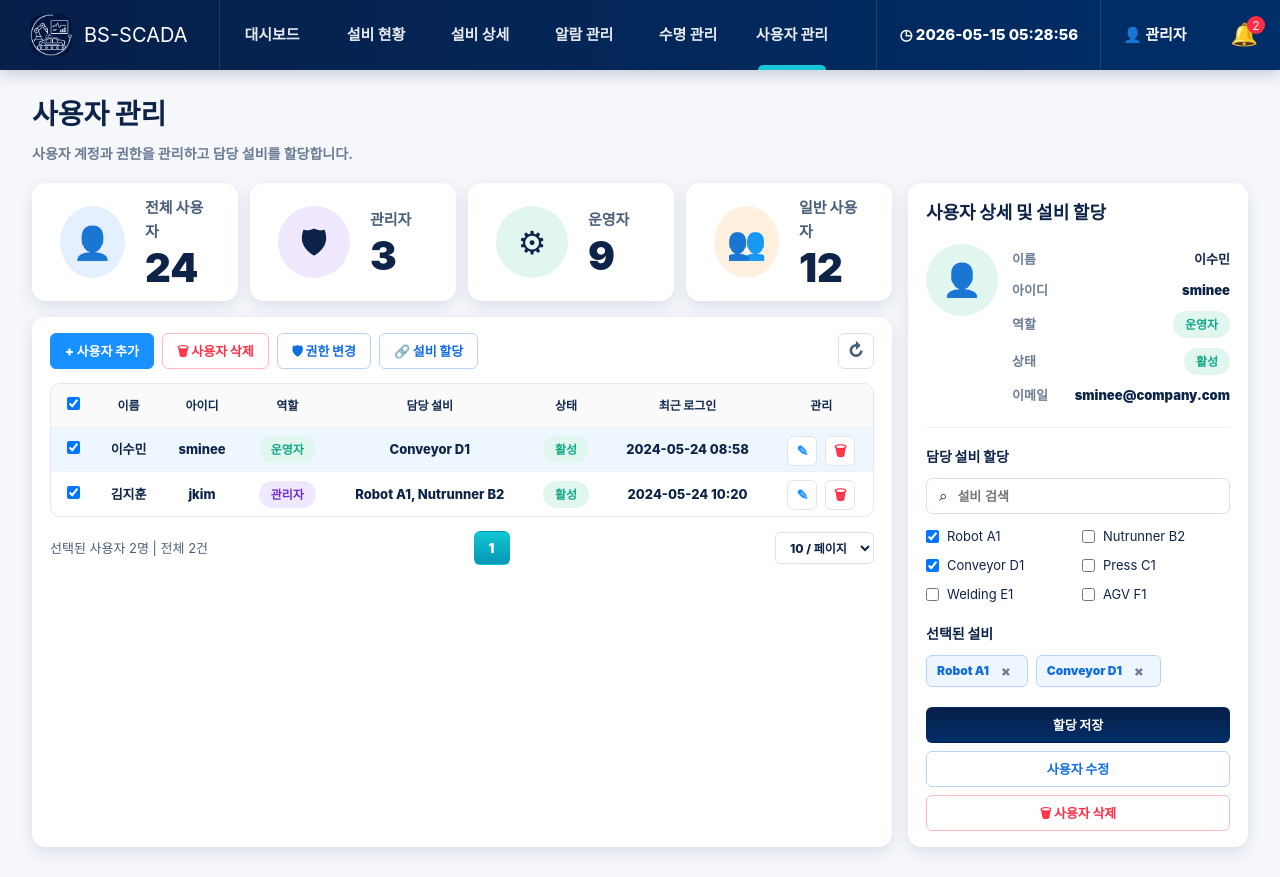
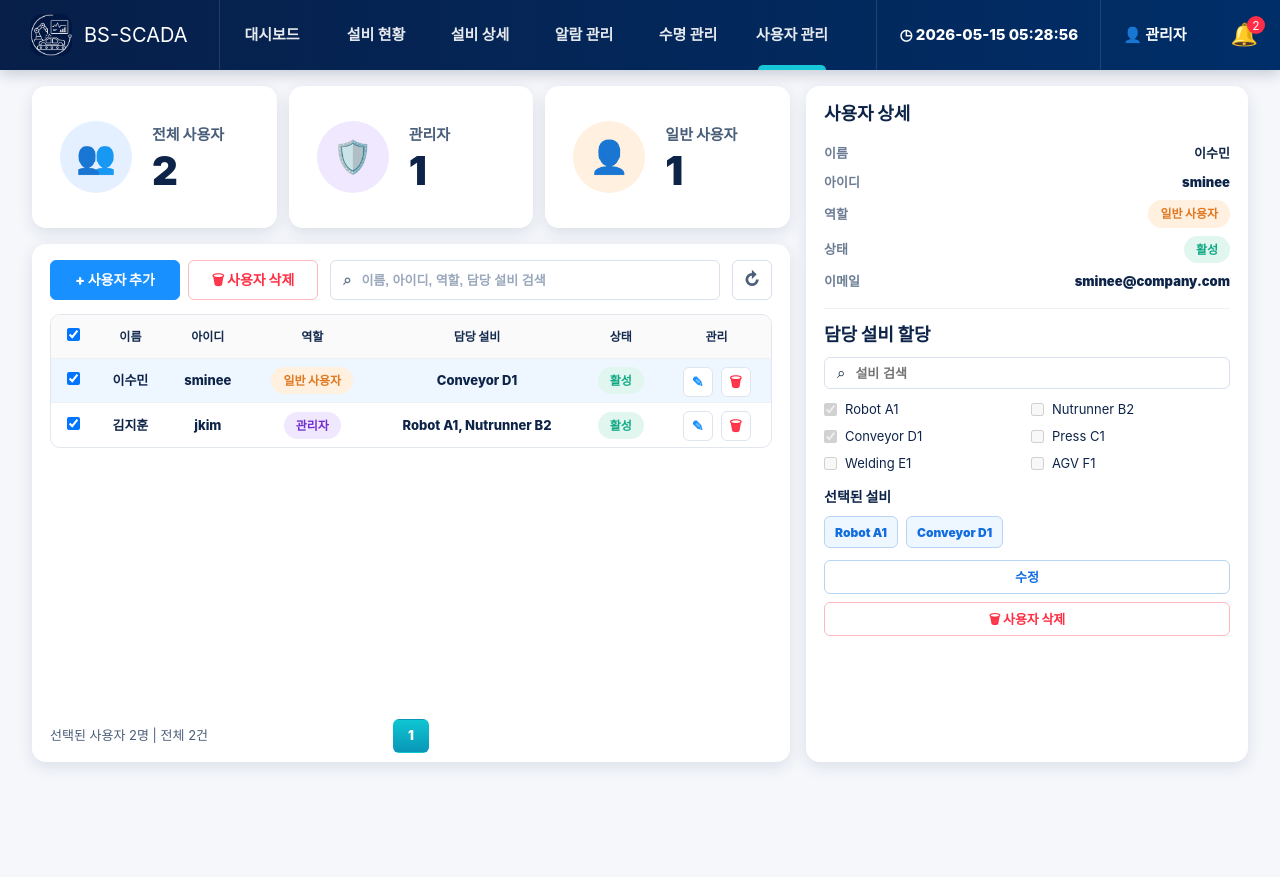
Before and after one commit to sleeping-6eauty/BS-SCADA, a Vue app in the folder frontend/: page /admin/permission in a window 1280 px wide. After the commit the page ends 800 px from the top, so only its background shows below. Built offline with nearby package versions, Linux system fonts and the light colour scheme.

Commit message:
Improve user management UI interactions

```diff
--- a/frontend/src/views/admin/Permission.vue
+++ b/frontend/src/views/admin/Permission.vue
@@ -1,25 +1,31 @@
 <script setup>
-import { computed, ref } from 'vue'
+import { computed, reactive, ref } from 'vue'
 import AppTopbar from '@/components/AppTopbar.vue'
 
 const selectedUserId = ref('sminee')
 const checkedUserIds = ref(['sminee', 'jkim'])
+const userSearch = ref('')
 const equipSearch = ref('')
-const currentPage = ref(1)
+const isAddingUser = ref(false)
+const isEditingUser = ref(false)
 
-const summaryCards = [
-  { title: '전체 사용자', value: 24, icon: '👤', tone: 'blue' },
-  { title: '관리자', value: 3, icon: '🛡', tone: 'purple' },
-  { title: '운영자', value: 9, icon: '⚙', tone: 'green' },
-  { title: '일반 사용자', value: 12, icon: '👥', tone: 'orange' },
+const roleOptions = [
+  { value: 'admin', label: '관리자' },
+  { value: 'user', label: '일반 사용자' },
 ]
 
-const users = [
+const statusOptions = [
+  { value: 'active', label: '활성' },
+  { value: 'inactive', label: '비활성' },
+  { value: 'pending', label: '대기' },
+]
+
+const users = reactive([
   {
     id: 'sminee',
     name: '이수민',
-    role: 'operator',
-    roleLabel: '운영자',
+    role: 'user',
+    roleLabel: '일반 사용자',
     equipment: 'Conveyor D1',
     status: 'active',
     statusLabel: '활성',
@@ -41,7 +47,47 @@ const users = [
     avatarTone: 'purple',
     assignedEquipIds: ['robot-a1', 'nutrunner-b2'],
   },
-]
+])
+
+const createEmptyUser = () => ({
+  id: '',
+  name: '',
+  role: 'user',
+  roleLabel: '일반 사용자',
+  equipment: '',
+  status: 'active',
+  statusLabel: '활성',
+  lastLogin: '-',
+  email: '',
+  avatarTone: 'green',
+  assignedEquipIds: [],
+})
+
+const createDraftFromUser = (user) => {
+  if (!user) return createEmptyUser()
+
+  return {
+    id: user.id,
+    name: user.name,
+    role: user.role,
+    roleLabel: user.roleLabel,
+    equipment: user.equipment,
+    status: user.status,
+    statusLabel: user.statusLabel,
+    lastLogin: user.lastLogin,
+    email: user.email,
+    avatarTone: user.avatarTone,
+    assignedEquipIds: [...user.assignedEquipIds],
+  }
+}
+
+const newUser = reactive(createDraftFromUser(users[0]))
+
+const summaryCards = computed(() => [
+  { title: '전체 사용자', value: users.length, icon: '👥', tone: 'blue' },
+  { title: '관리자', value: users.filter((user) => user.role === 'admin').length, icon: '🛡️', tone: 'purple' },
+  { title: '일반 사용자', value: users.filter((user) => user.role === 'user').length, icon: '👤', tone: 'orange' },
+])
 
 const allEquipment = [
   { id: 'robot-a1', name: 'Robot A1' },
@@ -56,14 +102,40 @@ const selectedUser = computed(
   () => users.find((u) => u.id === selectedUserId.value) ?? users[0],
 )
 
+const filteredUsers = computed(() => {
+  const query = userSearch.value.trim().toLowerCase()
+  if (!query) return users
+
+  return users.filter((user) =>
+    [
+      user.name,
+      user.id,
+      user.roleLabel,
+      user.equipment,
+      user.statusLabel,
+      user.email,
+    ]
+      .join(' ')
+      .toLowerCase()
+      .includes(query),
+  )
+})
+
 const filteredEquipmentOptions = computed(() => {
   const q = equipSearch.value.trim().toLowerCase()
   if (!q) return allEquipment
   return allEquipment.filter((e) => e.name.toLowerCase().includes(q))
 })
 
+const isDetailEditable = computed(() => isAddingUser.value || isEditingUser.value)
+
+const activeAssignedEquipIds = computed(() => {
+  if (isDetailEditable.value) return newUser.assignedEquipIds
+  return selectedUser.value?.assignedEquipIds ?? []
+})
+
 const selectedEquipTags = computed(() =>
-  allEquipment.filter((e) => selectedUser.value.assignedEquipIds.includes(e.id)),
+  allEquipment.filter((e) => activeAssignedEquipIds.value.includes(e.id)),
 )
 
 const selectedCount = computed(() => checkedUserIds.value.length)
@@ -79,33 +151,197 @@ const toggleUserCheck = (id) => {
 }
 
 const toggleAllUsers = (event) => {
-  checkedUserIds.value = event.target.checked ? users.map((u) => u.id) : []
+  checkedUserIds.value = event.target.checked ? filteredUsers.value.map((u) => u.id) : []
 }
 
 const selectUser = (id) => {
+  isAddingUser.value = false
+  isEditingUser.value = false
   selectedUserId.value = id
+  Object.assign(newUser, createDraftFromUser(selectedUser.value))
+  equipSearch.value = ''
 }
 
-const isEquipAssigned = (equipId) => selectedUser.value.assignedEquipIds.includes(equipId)
+const editUser = (id = selectedUserId.value) => {
+  isAddingUser.value = false
+  isEditingUser.value = true
+  selectedUserId.value = id
+  Object.assign(newUser, createDraftFromUser(selectedUser.value))
+  equipSearch.value = ''
+}
+
+const resetNewUser = () => {
+  Object.assign(newUser, createEmptyUser())
+}
+
+const startAddUser = () => {
+  resetNewUser()
+  equipSearch.value = ''
+  isAddingUser.value = true
+  isEditingUser.value = true
+}
+
+const cancelAddUser = () => {
+  isAddingUser.value = false
+  isEditingUser.value = false
+  Object.assign(newUser, createDraftFromUser(selectedUser.value))
+}
+
+const isEquipAssigned = (equipId) => activeAssignedEquipIds.value.includes(equipId)
 
 const toggleEquip = (equipId) => {
-  const user = users.find((u) => u.id === selectedUserId.value)
-  if (!user) return
-  if (user.assignedEquipIds.includes(equipId)) {
-    user.assignedEquipIds = user.assignedEquipIds.filter((id) => id !== equipId)
+  if (!isDetailEditable.value) return
+
+  if (newUser.assignedEquipIds.includes(equipId)) {
+    newUser.assignedEquipIds = newUser.assignedEquipIds.filter((id) => id !== equipId)
   } else {
-    user.assignedEquipIds.push(equipId)
+    newUser.assignedEquipIds.push(equipId)
   }
-  user.equipment = allEquipment
-    .filter((e) => user.assignedEquipIds.includes(e.id))
-    .map((e) => e.name)
-    .join(', ')
 }
 
 const removeEquipTag = (equipId) => {
-  if (selectedUser.value.assignedEquipIds.includes(equipId)) {
+  if (activeAssignedEquipIds.value.includes(equipId)) {
     toggleEquip(equipId)
   }
+}
+
+const canCreateUser = computed(() =>
+  newUser.name.trim() !== '' &&
+  newUser.id.trim() !== '' &&
+  newUser.email.trim() !== '' &&
+  !users.some((user) => user.id === newUser.id.trim()),
+)
+
+const saveNewUser = () => {
+  if (!canCreateUser.value) return
+
+  const role = roleOptions.find((option) => option.value === newUser.role) ?? roleOptions[1]
+  const status = statusOptions.find((option) => option.value === newUser.status) ?? statusOptions[0]
+  const assignedEquipIds = [...newUser.assignedEquipIds]
+
+  users.push({
+    id: newUser.id.trim(),
+    name: newUser.name.trim(),
+    role: role.value,
+    roleLabel: role.label,
+    equipment: allEquipment
+      .filter((equipment) => assignedEquipIds.includes(equipment.id))
+      .map((equipment) => equipment.name)
+      .join(', '),
+    status: status.value,
+    statusLabel: status.label,
+    lastLogin: '-',
+    email: newUser.email.trim(),
+    avatarTone: role.value === 'admin' ? 'purple' : 'green',
+    assignedEquipIds,
+  })
+
+  selectedUserId.value = newUser.id.trim()
+  checkedUserIds.value = [...checkedUserIds.value, newUser.id.trim()]
+  isAddingUser.value = false
+  isEditingUser.value = false
+  Object.assign(newUser, createDraftFromUser(selectedUser.value))
+}
+
+const canSaveUser = computed(() => {
+  const id = newUser.id.trim()
+
+  return (
+    newUser.name.trim() !== '' &&
+    id !== '' &&
+    newUser.email.trim() !== '' &&
+    users.every((user) => user.id === selectedUserId.value || user.id !== id)
+  )
+})
+
+const saveSelectedUser = () => {
+  if (!canSaveUser.value) return
+
+  const user = users.find((item) => item.id === selectedUserId.value)
+  if (!user) return
+
+  const role = roleOptions.find((option) => option.value === newUser.role) ?? roleOptions[1]
+  const status = statusOptions.find((option) => option.value === newUser.status) ?? statusOptions[0]
+  const assignedEquipIds = [...newUser.assignedEquipIds]
+  const nextId = newUser.id.trim()
+
+  user.id = nextId
+  user.name = newUser.name.trim()
+  user.role = role.value
+  user.roleLabel = role.label
+  user.status = status.value
+  user.statusLabel = status.label
+  user.email = newUser.email.trim()
+  user.equipment = allEquipment
+    .filter((equipment) => assignedEquipIds.includes(equipment.id))
+    .map((equipment) => equipment.name)
+    .join(', ')
+  user.assignedEquipIds = assignedEquipIds
+  user.avatarTone = role.value === 'admin' ? 'purple' : 'green'
+
+  checkedUserIds.value = checkedUserIds.value.map((id) => (id === selectedUserId.value ? nextId : id))
+  selectedUserId.value = nextId
+  isEditingUser.value = false
+  Object.assign(newUser, createDraftFromUser(user))
+}
+
+const deleteUsersByIds = (ids) => {
+  if (ids.length === 0) return
+
+  for (let index = users.length - 1; index >= 0; index -= 1) {
+    if (ids.includes(users[index].id)) {
+      users.splice(index, 1)
+    }
+  }
+
+  checkedUserIds.value = checkedUserIds.value.filter((id) => !ids.includes(id))
+
+  if (users.length === 0) {
+    selectedUserId.value = ''
+    isAddingUser.value = true
+    isEditingUser.value = true
+    resetNewUser()
+    return
+  }
+
+  if (!users.some((user) => user.id === selectedUserId.value)) {
+    selectedUserId.value = users[0].id
+  }
+
+  isAddingUser.value = false
+  isEditingUser.value = false
+  Object.assign(newUser, createDraftFromUser(selectedUser.value))
+}
+
+const deleteCheckedUsers = () => {
+  deleteUsersByIds([...checkedUserIds.value])
+}
+
+const deleteSelectedUser = () => {
+  if (!selectedUser.value) return
+  deleteUsersByIds([selectedUser.value.id])
+}
+
+const handleSave = () => {
+  if (isAddingUser.value) {
+    saveNewUser()
+  } else {
+    saveSelectedUser()
+  }
+}
+
+const refreshUsers = () => {
+  userSearch.value = ''
+  equipSearch.value = ''
+  isAddingUser.value = false
+  isEditingUser.value = false
+
+  if (!selectedUser.value && users.length > 0) {
+    selectedUserId.value = users[0].id
+  }
+
+  checkedUserIds.value = users.map((user) => user.id)
+  Object.assign(newUser, createDraftFromUser(selectedUser.value))
 }
 </script>
 
@@ -114,13 +350,6 @@ const removeEquipTag = (equipId) => {
     <AppTopbar active-menu="사용자 관리" />
 
     <main class="content">
-      <header class="page-head">
-        <div>
-          <h1>사용자 관리</h1>
-          <p>사용자 계정과 권한을 관리하고 담당 설비를 할당합니다.</p>
-        </div>
-      </header>
-
       <div class="main-layout">
         <div class="left-column">
           <section class="summary-grid">
@@ -136,12 +365,14 @@ const removeEquipTag = (equipId) => {
           <section class="panel table-panel">
           <div class="action-bar">
             <div class="action-buttons">
-              <button type="button" class="btn primary">+ 사용자 추가</button>
-              <button type="button" class="btn danger-outline">🗑 사용자 삭제</button>
-              <button type="button" class="btn outline">🛡 권한 변경</button>
-              <button type="button" class="btn outline">🔗 설비 할당</button>
+              <button type="button" class="btn primary" @click="startAddUser">+ 사용자 추가</button>
+              <button type="button" class="btn danger-outline" @click="deleteCheckedUsers">🗑 사용자 삭제</button>
             </div>
-            <button type="button" class="refresh-btn" title="새로고침">↻</button>
+            <label class="user-search">
+              <span>⌕</span>
+              <input v-model="userSearch" type="search" placeholder="이름, 아이디, 역할, 담당 설비 검색" />
+            </label>
+            <button type="button" class="refresh-btn" title="새로고침" @click="refreshUsers">↻</button>
           </div>
 
           <div class="table-wrap">
@@ -151,7 +382,7 @@ const removeEquipTag = (equipId) => {
                   <th class="col-check">
                     <input
                       type="checkbox"
-                      :checked="checkedUserIds.length === users.length"
+                      :checked="filteredUsers.length > 0 && filteredUsers.every((user) => isUserChecked(user.id))"
                       @change="toggleAllUsers"
                     />
                   </th>
@@ -160,13 +391,12 @@ const removeEquipTag = (equipId) => {
                   <th>역할</th>
                   <th>담당 설비</th>
                   <th>상태</th>
-                  <th>최근 로그인</th>
                   <th>관리</th>
                 </tr>
               </thead>
               <tbody>
                 <tr
-                  v-for="user in users"
+                  v-for="user in filteredUsers"
                   :key="user.id"
                   :class="{ selected: selectedUserId === user.id }"
                   @click="selectUser(user.id)"
@@ -183,34 +413,32 @@ const removeEquipTag = (equipId) => {
                   <td><span class="role-badge" :class="user.role">{{ user.roleLabel }}</span></td>
                   <td class="equip-cell">{{ user.equipment }}</td>
                   <td><span class="status-badge" :class="user.status">{{ user.statusLabel }}</span></td>
-                  <td>{{ user.lastLogin }}</td>
                   <td class="manage-cell" @click.stop>
-                    <button type="button" class="icon-btn edit" title="수정">✎</button>
-                    <button type="button" class="icon-btn delete" title="삭제">🗑</button>
+                    <button type="button" class="icon-btn edit" title="수정" @click="editUser(user.id)">✎</button>
+                    <button type="button" class="icon-btn delete" title="삭제" @click="deleteUsersByIds([user.id])">🗑</button>
                   </td>
+                </tr>
+                <tr v-if="filteredUsers.length === 0">
+                  <td colspan="7" class="empty-row">검색 결과가 없습니다.</td>
                 </tr>
               </tbody>
             </table>
           </div>
 
           <div class="table-footer">
-            <span>선택된 사용자 {{ selectedCount }}명 | 전체 {{ users.length }}건</span>
+            <span>선택된 사용자 {{ selectedCount }}명 | 전체 {{ filteredUsers.length }}건</span>
             <div class="pagination">
               <button type="button" class="active">1</button>
             </div>
-            <select class="filter-select small">
-              <option>10 / 페이지</option>
-            </select>
           </div>
           </section>
         </div>
 
         <aside class="panel side-panel">
-          <h2>사용자 상세 및 설비 할당</h2>
+          <h2>사용자 상세</h2>
 
           <div class="profile-block">
-            <div class="avatar" :class="selectedUser.avatarTone">👤</div>
-            <dl class="profile-list">
+            <dl v-if="!isDetailEditable" class="profile-list">
               <div><dt>이름</dt><dd>{{ selectedUser.name }}</dd></div>
               <div><dt>아이디</dt><dd>{{ selectedUser.id }}</dd></div>
               <div>
@@ -222,6 +450,40 @@ const removeEquipTag = (equipId) => {
                 <dd><span class="status-badge" :class="selectedUser.status">{{ selectedUser.statusLabel }}</span></dd>
               </div>
               <div><dt>이메일</dt><dd>{{ selectedUser.email }}</dd></div>
+            </dl>
+            <dl v-else class="profile-list form-list">
+              <div>
+                <dt>이름</dt>
+                <dd><input v-model="newUser.name" type="text" placeholder="이름 입력" /></dd>
+              </div>
+              <div>
+                <dt>아이디</dt>
+                <dd><input v-model="newUser.id" type="text" placeholder="아이디 입력" /></dd>
+              </div>
+              <div>
+                <dt>역할</dt>
+                <dd>
+                  <select v-model="newUser.role">
+                    <option v-for="role in roleOptions" :key="role.value" :value="role.value">
+                      {{ role.label }}
+                    </option>
+                  </select>
+                </dd>
+              </div>
+              <div>
+                <dt>상태</dt>
+                <dd>
+                  <select v-model="newUser.status">
+                    <option v-for="status in statusOptions" :key="status.value" :value="status.value">
+                      {{ status.label }}
+                    </option>
+                  </select>
+                </dd>
+              </div>
+              <div>
+                <dt>이메일</dt>
+                <dd><input v-model="newUser.email" type="email" placeholder="email@company.com" /></dd>
+              </div>
             </dl>
           </div>
 
@@ -240,6 +502,7 @@ const removeEquipTag = (equipId) => {
               <input
                 type="checkbox"
                 :checked="isEquipAssigned(equip.id)"
+                :disabled="!isDetailEditable"
                 @change="toggleEquip(equip.id)"
               />
               <span>{{ equip.name }}</span>
@@ -250,14 +513,30 @@ const removeEquipTag = (equipId) => {
           <div class="tag-list">
             <span v-for="tag in selectedEquipTags" :key="tag.id" class="equip-tag">
               {{ tag.name }}
-              <button type="button" @click="removeEquipTag(tag.id)">×</button>
+              <button v-if="isDetailEditable" type="button" @click="removeEquipTag(tag.id)">×</button>
             </span>
           </div>
 
           <div class="side-actions">
-            <button type="button" class="btn navy full">할당 저장</button>
-            <button type="button" class="btn outline full">사용자 수정</button>
-            <button type="button" class="btn danger-outline full">🗑 사용자 삭제</button>
+            <button
+              v-if="!isDetailEditable"
+              type="button"
+              class="btn outline full"
+              @click="editUser()"
+            >
+              수정
+            </button>
+            <button
+              v-else
+              type="button"
+              class="btn navy full"
+              :disabled="isAddingUser ? !canCreateUser : !canSaveUser"
+              @click="handleSave"
+            >
+              저장
+            </button>
+            <button v-if="isDetailEditable" type="button" class="btn outline full" @click="cancelAddUser">취소</button>
+            <button v-if="!isAddingUser" type="button" class="btn danger-outline full" @click="deleteSelectedUser">🗑 사용자 삭제</button>
           </div>
         </aside>
       </div>
@@ -269,32 +548,24 @@ const removeEquipTag = (equipId) => {
 .permission-page {
   min-width: 1280px;
   min-height: 100vh;
+  height: 100vh;
+  overflow: hidden;
   background: #f5f7fb;
 }
 
 .content {
-  padding: 22px 32px 30px;
-}
-
-.page-head h1 {
-  margin: 0 0 6px;
-  font-size: 28px;
-  font-weight: 950;
-  color: #0d2448;
-}
-
-.page-head p {
-  margin: 0 0 18px;
-  font-size: 14px;
-  font-weight: 700;
-  color: #6b7c94;
+  height: calc(100vh - 78px);
+  padding: 16px 32px 30px;
+  box-sizing: border-box;
 }
 
 .main-layout {
   display: grid;
-  grid-template-columns: 1fr 340px;
+  grid-template-columns: 1fr 442px;
   gap: 16px;
   align-items: stretch;
+  height: 100%;
+  min-height: 0;
 }
 
 .left-column {
@@ -302,16 +573,17 @@ const removeEquipTag = (equipId) => {
   flex-direction: column;
   gap: 16px;
   min-width: 0;
+  min-height: 0;
 }
 
 .summary-grid {
   display: grid;
-  grid-template-columns: repeat(4, 1fr);
+  grid-template-columns: repeat(3, 1fr);
   gap: 12px;
 }
 
 .summary-card {
-  height: 118px;
+  height: 142px;
   display: flex;
   align-items: center;
   gap: 20px;
@@ -366,8 +638,49 @@ const removeEquipTag = (equipId) => {
 
 .action-buttons {
   display: flex;
+  flex-shrink: 0;
   flex-wrap: wrap;
   gap: 8px;
+}
+
+.action-buttons .btn {
+  min-width: 130px;
+  height: 40px;
+  padding: 0 18px;
+  font-size: 14px;
+}
+
+.user-search {
+  flex: 1;
+  min-width: 240px;
+  height: 40px;
+  display: flex;
+  align-items: center;
+  gap: 8px;
+  padding: 0 12px;
+  border: 1px solid #d8e1ed;
+  border-radius: 6px;
+  background: #fff;
+}
+
+.user-search span {
+  color: #6b7c94;
+  font-size: 15px;
+  font-weight: 900;
+}
+
+.user-search input {
+  flex: 1;
+  min-width: 0;
+  border: 0;
+  outline: none;
+  color: #0d2448;
+  font-size: 13px;
+  font-weight: 700;
+}
+
+.user-search input::placeholder {
+  color: #9aa8bc;
 }
 
 .btn {
@@ -407,9 +720,14 @@ const removeEquipTag = (equipId) => {
   width: 100%;
 }
 
+.btn:disabled {
+  cursor: not-allowed;
+  opacity: 0.5;
+}
+
 .refresh-btn {
-  width: 36px;
-  height: 36px;
+  width: 40px;
+  height: 40px;
   border: 1px solid #d8e1ed;
   border-radius: 6px;
   background: #fff;
@@ -471,6 +789,11 @@ const removeEquipTag = (equipId) => {
   text-align: left;
   font-weight: 950;
   color: #0d2448;
+}
+
+.empty-row {
+  color: #6b7c94;
+  font-weight: 850;
 }
 
 .equip-cell {
@@ -544,6 +867,7 @@ const removeEquipTag = (equipId) => {
 }
 
 .table-footer {
+  position: relative;
   display: flex;
   align-items: center;
   justify-content: space-between;
@@ -554,6 +878,9 @@ const removeEquipTag = (equipId) => {
 }
 
 .pagination {
+  position: absolute;
+  left: 50%;
+  transform: translateX(-50%);
   display: flex;
   gap: 8px;
 }
@@ -589,47 +916,52 @@ const removeEquipTag = (equipId) => {
 .side-panel {
   display: flex;
   flex-direction: column;
-  min-height: 100%;
+  height: 100%;
+  min-height: 0;
+  padding-top: 14px;
+  padding-bottom: 14px;
 }
 
 .table-panel {
   flex: 1;
+  min-height: 0;
+  display: flex;
+  flex-direction: column;
+}
+
+.table-wrap {
+  flex: 1;
+  min-height: 0;
+  overflow: auto;
 }
 
 .side-panel h2 {
-  margin: 0 0 16px;
+  margin: 0 0 10px;
   font-size: 18px;
   font-weight: 950;
   color: #0d2448;
 }
 
 .side-panel h3 {
-  margin: 18px 0 10px;
-  font-size: 14px;
+  margin: 12px 0 8px;
+  font-size: 18px;
   font-weight: 950;
   color: #0d2448;
 }
 
+.side-panel .tag-list + .side-actions,
+.side-panel h3 + .tag-list {
+  margin-top: 0;
+}
+
+.side-panel h3:nth-of-type(2) {
+  font-size: 14px;
+}
+
 .profile-block {
-  display: flex;
-  gap: 14px;
-  padding-bottom: 16px;
+  padding-bottom: 12px;
   border-bottom: 1px solid #edf1f6;
 }
-
-.avatar {
-  width: 72px;
-  height: 72px;
-  flex-shrink: 0;
-  display: grid;
-  place-items: center;
-  border-radius: 50%;
-  font-size: 32px;
-  background: #e1f6ef;
-}
-
-.avatar.green { background: #e1f6ef; }
-.avatar.purple { background: #efe8ff; }
 
 .profile-list {
   margin: 0;
@@ -642,7 +974,7 @@ const removeEquipTag = (equipId) => {
   justify-content: space-between;
   align-items: center;
   gap: 8px;
-  padding: 5px 0;
+  padding: 4px 0;
   font-size: 13px;
 }
 
@@ -658,15 +990,32 @@ const removeEquipTag = (equipId) => {
   color: #0d2448;
 }
 
+.form-list input,
+.form-list select {
+  width: 100%;
+  height: 34px;
+  border: 1px solid #d8e1ed;
+  border-radius: 6px;
+  padding: 0 10px;
+  color: #0d2448;
+  background: #fff;
+  font-size: 13px;
+  font-weight: 800;
+}
+
+.form-list input::placeholder {
+  color: #9aa8bc;
+}
+
 .equip-search {
   display: flex;
   align-items: center;
   gap: 8px;
-  height: 36px;
+  height: 32px;
   padding: 0 12px;
   border: 1px solid #d8e1ed;
   border-radius: 6px;
-  margin-bottom: 12px;
+  margin-bottom: 10px;
 }
 
 .equip-search input {
@@ -681,7 +1030,7 @@ const removeEquipTag = (equipId) => {
 .equip-check-grid {
   display: grid;
   grid-template-columns: repeat(2, 1fr);
-  gap: 8px;
+  gap: 6px 8px;
 }
 
 .equip-check {
@@ -699,6 +1048,7 @@ const removeEquipTag = (equipId) => {
   flex-wrap: wrap;
   gap: 8px;
   min-height: 32px;
+  margin-bottom: 12px;
 }
 
 .equip-tag {
@@ -727,7 +1077,11 @@ const removeEquipTag = (equipId) => {
   display: flex;
   flex-direction: column;
   gap: 8px;
-  margin-top: 20px;
+  margin-top: 10px;
+}
+
+.side-actions .btn {
+  height: 34px;
 }
 
 @media (max-width: 1400px) {
```
